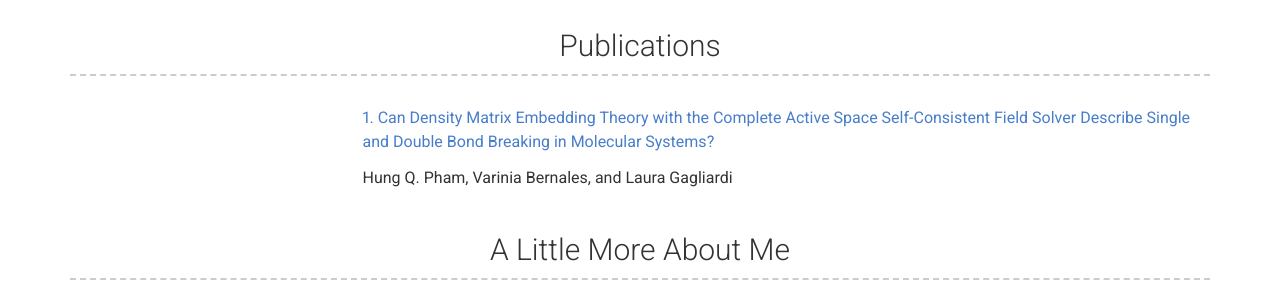
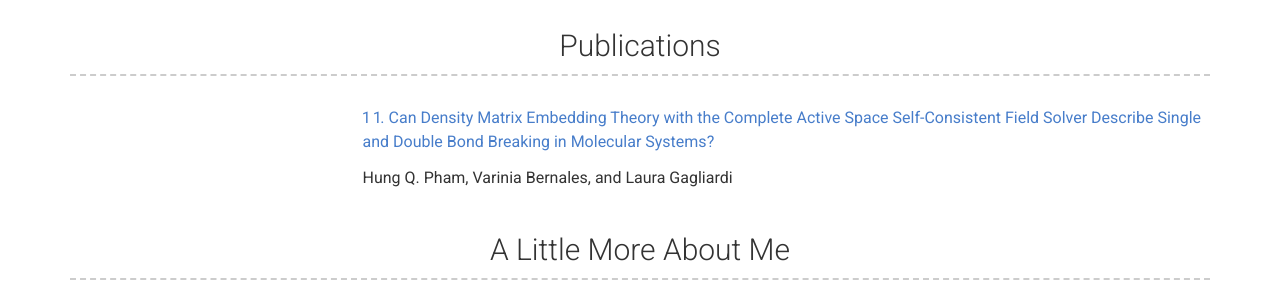
Before and after one commit to hungpham2017/hungpham2017.github.io, a Jekyll site: the page built from index.md, in a window 1280 px wide. Shown: the part 1704-2004 px from the top of the page. Built offline with Jekyll 4.4.1, drawn with Linux system fonts in a browser that asks for light colours.

Commit message:
numbering the pub

```diff
--- a/_config.yml
+++ b/_config.yml
@@ -57,3 +57,6 @@
 
 plugins:
  - jekyll-seo-tag
+
+# For math
+markdown: kramdown
--- a/_includes/publications.html
+++ b/_includes/publications.html
@@ -3,21 +3,20 @@
   {% for paper in site.data.publications %}
     <div class="row clearfix project">
       <div class="col-xs-12 col-sm-4 col-md-3 col-print-12 left-column">
+
       </div>
+
       <div class="col-xs-12 col-sm-8 col-md-9 col-print-12">
-
         <p class="title">
         {%- if paper.link -%}
           {% include a.html href=paper.link %}
         {%- endif -%}
-        {{ paper.title }}
+        {{ forloop.index }} {{ paper.title }}
         {%- if paper.link -%}
           </a>
         {%- endif -%}
         </p>
-
         {{ paper.authors | strip | markdownify }}
-
       </div>
     </div>
   {% endfor %}
--- a/_layouts/default.html
+++ b/_layouts/default.html
@@ -9,6 +9,7 @@
 
   <main class="page-content" aria-label="Content">
     <div class="wrapper">
+      <script type="text/javascript" src="http://cdn.mathjax.org/mathjax/latest/MathJax.js?config=TeX-AMS-MML_HTMLorMML"></script>
 
       {%- include about.html -%}
 
```
